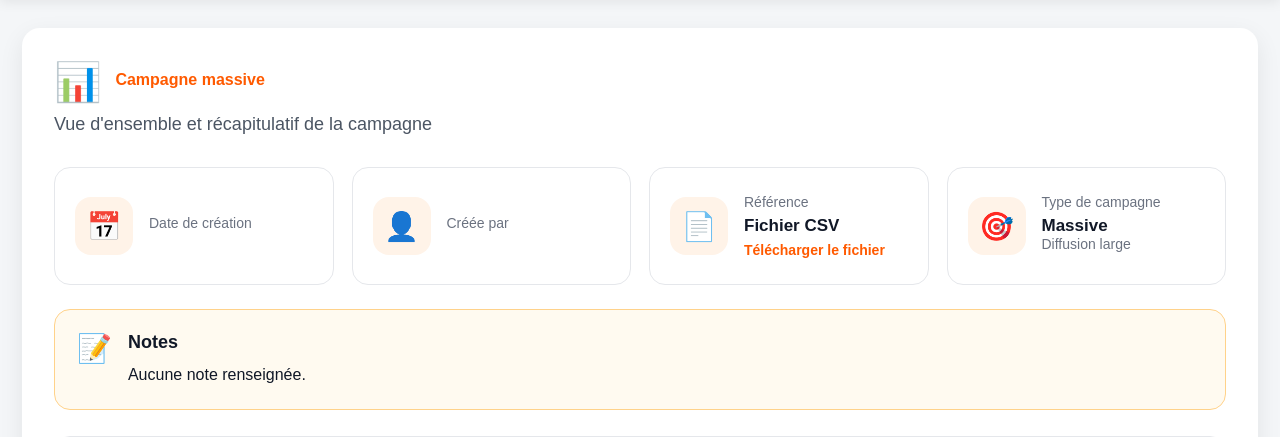
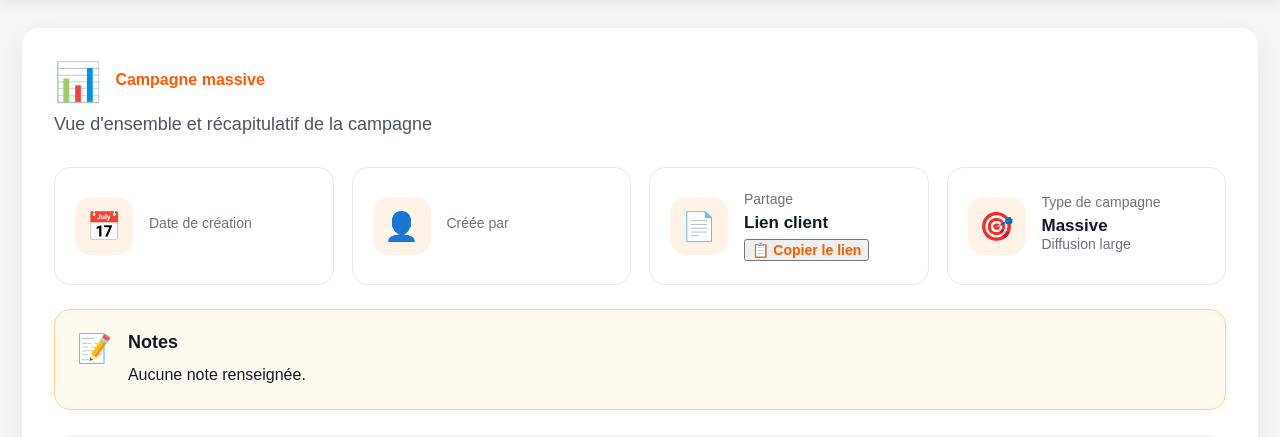
Before and after one commit to MONNET66/potentieldiffusiondiffmedia, a Flask app: template templates/massive_campaign.html in a window 1280 px wide. Shown: the part 78-515 px from the top of the page. Run offline with Flask 3, Linux system fonts and the light colour scheme; the template is opened without the code that fills it, so the values that code supplies are empty; data comes from the database, SQL or seed files in the repository.

Commit message:
Update massive_campaign.html

```diff
--- a/templates/massive_campaign.html
+++ b/templates/massive_campaign.html
@@ -378,9 +378,14 @@
             <div class="info-card">
                 <div class="info-icon">📄</div>
                 <div>
-                    <div class="info-label">Référence</div>
-                    <div class="info-value">Fichier CSV</div>
-                    <a class="csv-link" href="/massive_export/{{ campaign['id'] }}/download">Télécharger le fichier</a>
+                    <div class="info-label">Partage</div>
+                    <div class="info-value">Lien client</div>
+                    <button class="csv-link" type="button"
+                        data-link="{{ url_for('massive_campaign_client', token=campaign['token'], _external=True) }}"
+                        onclick="copyCampaignLink(this)">
+                        📋 Copier le lien
+                </button>
+                <span class="copy-message" style="display:none;">Lien copié !</span>
                 </div>
             </div>
 
@@ -544,5 +549,21 @@
     }
 </script>
 
+<script>
+function copyCampaignLink(button) {
+    const link = button.getAttribute("data-link");
+
+    navigator.clipboard.writeText(link).then(function() {
+        const message = button.nextElementSibling;
+        if (message) {
+            message.style.display = "inline";
+            setTimeout(function() {
+                message.style.display = "none";
+            }, 2000);
+        }
+    });
+}
+</script>
+
 </body>
 </html>
```
